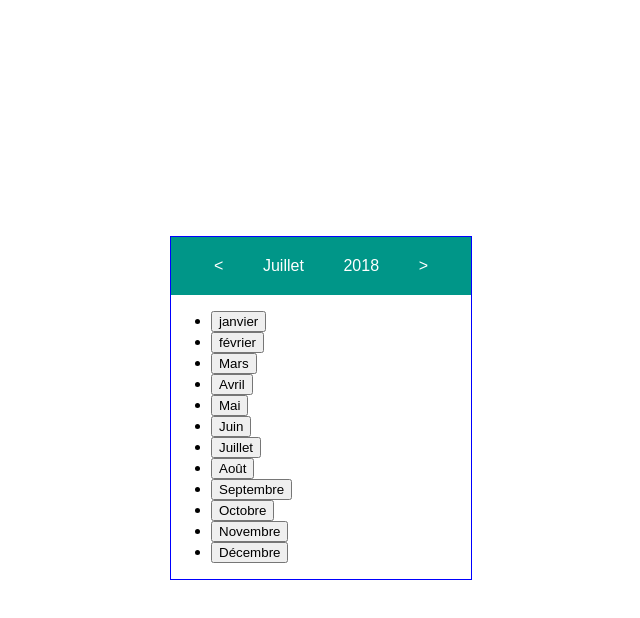
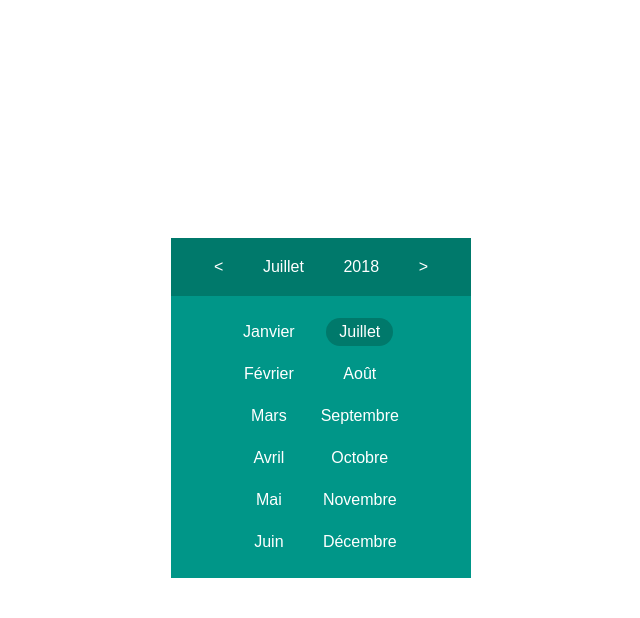
Before and after one commit to OlivierCadoz/datepicker, an Angular app: page / in a window 1280 px wide. Both pictures are taken after a click on the button "Juillet". Shown: the top 618 px of the page, without its empty margins (327-967 px from the left). Built offline with nearby package versions, Linux system fonts and the light colour scheme.

Commit message:
datepicker: month-list, year-list effectif

```diff
--- a/src/app/datepicker/datepicker-body/datepicker-body.component.html
+++ b/src/app/datepicker/datepicker-body/datepicker-body.component.html
@@ -6,6 +6,6 @@
     <month-list></month-list>
   </div>
   <div *ngSwitchCase="'year'">
-    Liste des années
+    <year-list></year-list>
   </div>
 </div>
--- a/src/app/datepicker/datepicker-body/datepicker-body.component.ts
+++ b/src/app/datepicker/datepicker-body/datepicker-body.component.ts
@@ -1,4 +1,4 @@
-import { Component, OnInit, OnDestroy } from '@angular/core';
+import { Component, OnInit, OnDestroy, ChangeDetectorRef } from '@angular/core';
 import { DatepickerService } from "../datepicker.service";
 import { Subscription } from "rxjs";
 
@@ -9,23 +9,26 @@ import { Subscription } from "rxjs";
 })
 export class DatepickerBodyComponent implements OnInit, OnDestroy {
 
-  public element = "date";
+  public element: string;
 
   private actionSub: Subscription;
 
   constructor(
-    private readonly datepickerService: DatepickerService
-  ) { }
+    private readonly datepickerService: DatepickerService,
+    private readonly cdr: ChangeDetectorRef
+  ) {}
 
   ngOnInit() {
     this.actionSub = this.datepickerService.headerAction.subscribe(action => this.actionHandling(action));
+    this.element = "date";
+    this.cdr.markForCheck();
   }
 
   ngOnDestroy() {
     this.actionSub.unsubscribe();
   }
 
-  actionHandling(action: string ): void {
+  actionHandling(action: string): void {
     this.element = action;
   }
 }
--- a/src/app/datepicker/datepicker-body/month-list/month-list.component.html
+++ b/src/app/datepicker/datepicker-body/month-list/month-list.component.html
@@ -1,7 +1,16 @@
-<ul>
-  <li *ngFor="let month of months; let index = index">
-    <button type="button" name="button" (click)="selectMonth">
-      {{ month }}
-    </button>
-  </li>
-</ul>
+<div class="month-list-container">
+  <ul class="month-list">
+    <li class="month-item" *ngFor="let month of months | slice:0:6; let index = index">
+      <button type="button" name="button" (click)="selectMonth(index)" [ngClass]="{'active': month === monthActive}">
+        {{ month }}
+      </button>
+    </li>
+  </ul>
+  <ul class="month-list">
+    <li class="month-item" *ngFor="let month of months | slice:6; let index = index">
+      <button type="button" name="button" (click)="selectMonth(6 + index)" [ngClass]="{'active': month === monthActive}">
+        {{ month }}
+      </button>
+    </li>
+  </ul>
+</div>
--- a/src/app/datepicker/datepicker-body/month-list/month-list.component.scss
+++ b/src/app/datepicker/datepicker-body/month-list/month-list.component.scss
@@ -0,0 +1,36 @@
+.month-list-container {
+  padding: 15px;
+  display: flex;
+  justify-content: center;
+}
+
+.month-list {
+  display: flex;
+  flex-direction: column;
+  align-items: center;
+  padding: 0;
+  list-style: none;
+  margin: 0;
+}
+
+.month-item {
+  margin: 7px 0;
+
+  button {
+    border: none;
+    background-color: transparent;
+    transition: ease-in-out .2s;
+    border-radius: 100px / 100px;
+    padding: 5px 13px;
+    font-size: 16px;
+    color: white;
+
+    &:hover {
+      background-color: rgba(#00796B, .7);
+    }
+
+    &.active {
+      background-color: #00796B;
+    }
+  }
+}
--- a/src/app/datepicker/datepicker-body/month-list/month-list.component.ts
+++ b/src/app/datepicker/datepicker-body/month-list/month-list.component.ts
@@ -1,4 +1,4 @@
-import { Component, OnInit, Output, EventEmitter } from '@angular/core';
+import { Component, OnInit, EventEmitter } from '@angular/core';
 import { DatepickerService } from "../../datepicker.service";
 
 @Component({
@@ -8,9 +8,8 @@ import { DatepickerService } from "../../datepicker.service";
 })
 export class MonthListComponent implements OnInit {
 
-  @Output() public monthSelected = new EventEmitter();
-
   public months: string[];
+  public monthActive: string;
 
   private date: Date;
 
@@ -18,18 +17,22 @@ export class MonthListComponent implements OnInit {
     private readonly datepickerService: DatepickerService
   ) {
     this.months = [
-      "janvier", "février", "Mars", "Avril", "Mai", "Juin", "Juillet",
+      "Janvier", "Février", "Mars", "Avril", "Mai", "Juin", "Juillet",
       "Août", "Septembre", "Octobre", "Novembre", "Décembre"
     ]
   }
 
   ngOnInit() {
-    this.datepickerService.date.subscribe(date => this.date = date);
+    this.datepickerService.date.subscribe(date => {
+      this.date = date;
+      this.monthActive = this.months[date.getMonth()];
+    });
   }
 
   selectMonth(index) {
     this.date.setMonth(index);
-    this.monthSelected.emit(this.date);
+    this.datepickerService.date.next(this.date);
+    this.datepickerService.headerAction.next("date");
   }
 
 }
--- a/src/app/datepicker/datepicker-body/year-list/year-list.component.html
+++ b/src/app/datepicker/datepicker-body/year-list/year-list.component.html
@@ -1,3 +1,9 @@
-<p>
-  year-list works!
-</p>
+<div class="year-list-container">
+  <ul class="year-list">
+    <li class="year-item" *ngFor="let year of years; let index = index">
+      <button type="button" name="button" (click)="selectYear(year)" [ngClass]="{'active': year === yearActive}">
+        {{ year }}
+      </button>
+    </li>
+  </ul>
+</div>
--- a/src/app/datepicker/datepicker-body/year-list/year-list.component.scss
+++ b/src/app/datepicker/datepicker-body/year-list/year-list.component.scss
@@ -0,0 +1,36 @@
+.year-list-container {
+  padding: 15px;
+  display: flex;
+  justify-content: center;
+}
+
+.year-list {
+  display: flex;
+  flex-wrap: wrap;
+  justify-content: space-between;
+  padding: 0;
+  list-style: none;
+  margin: 0;
+}
+
+.year-item {
+  margin: 7px 0;
+
+  button {
+    border: none;
+    background-color: transparent;
+    transition: ease-in-out .2s;
+    border-radius: 100px / 100px;
+    padding: 5px 13px;
+    font-size: 16px;
+    color: white;
+
+    &:hover {
+      background-color: rgba(#00796B, .7);
+    }
+
+    &.active {
+      background-color: #00796B;
+    }
+  }
+}
--- a/src/app/datepicker/datepicker-body/year-list/year-list.component.ts
+++ b/src/app/datepicker/datepicker-body/year-list/year-list.component.ts
@@ -1,15 +1,43 @@
-import { Component, OnInit } from '@angular/core';
+import { Component, OnInit, ChangeDetectorRef } from '@angular/core';
+import { DatepickerService } from "../../datepicker.service";
 
 @Component({
-  selector: 'app-year-list',
+  selector: 'year-list',
   templateUrl: './year-list.component.html',
   styleUrls: ['./year-list.component.scss']
 })
 export class YearListComponent implements OnInit {
 
-  constructor() { }
+  public years: number[];
+  public yearActive: number;
+
+  private date: Date;
+
+  constructor(
+    private readonly datepickerService: DatepickerService,
+    private readonly cdr: ChangeDetectorRef
+  ) {
+    this.years = [];
+  }
 
   ngOnInit() {
+    this.datepickerService.date.subscribe(date => {
+      this.date = date;
+      this.yearActive = date.getFullYear();
+      this.initYears(this.yearActive)
+    });
   }
 
+  initYears(yearActive) {
+    for (let i = 7; yearActive - i <= yearActive + 8; i--) {
+      this.years.push(yearActive - i);
+    }
+    this.cdr.markForCheck();
+  }
+
+  selectYear(newYear) {
+    this.date.setFullYear(newYear);
+    this.datepickerService.date.next(this.date);
+    this.datepickerService.headerAction.next("month");
+  }
 }
--- a/src/app/datepicker/datepicker-header/datepicker-header.component.html
+++ b/src/app/datepicker/datepicker-header/datepicker-header.component.html
@@ -2,7 +2,7 @@
   <nav class="datepicker-nav">
       <ul class="datepicker-nav-list">
         <li class="datepicker-nav-item">
-          <button class="previous-btn" type="button" name="previous">
+          <button class="previous-btn" type="button" name="previous" (click)="action !== 'year' ? changeMonth(-1) : changeYear(-1)">
             <span><</span>
           </button>
         </li>
@@ -17,7 +17,7 @@
           </button>
         </li>
         <li class="datepicker-nav-item">
-          <button class="next-btn" type="button" name="next">
+          <button class="next-btn" type="button" name="next" (click)="action !== 'year' ? changeMonth(1) : changeYear(1)">
             <span>></span>
           </button>
         </li>
--- a/src/app/datepicker/datepicker-header/datepicker-header.component.scss
+++ b/src/app/datepicker/datepicker-header/datepicker-header.component.scss
@@ -1,5 +1,5 @@
 .datepicker-header {
-  background-color: #009688;
+  background-color: #00796B;
 }
 
 .datepicker-nav-list {
--- a/src/app/datepicker/datepicker-header/datepicker-header.component.ts
+++ b/src/app/datepicker/datepicker-header/datepicker-header.component.ts
@@ -1,36 +1,64 @@
-import { Component, OnInit, Input, Output } from '@angular/core';
+import { Component, OnInit, Input, Output } from "@angular/core";
 import { DatepickerService } from "../datepicker.service";
 
 @Component({
-  selector: 'datepicker-header',
-  templateUrl: './datepicker-header.component.html',
-  styleUrls: ['./datepicker-header.component.scss']
+  selector: "datepicker-header",
+  templateUrl: "./datepicker-header.component.html",
+  styleUrls: ["./datepicker-header.component.scss"]
 })
 export class DatepickerHeaderComponent implements OnInit {
 
   public month: string;
   public year: number;
+  public action: string;
 
+  private date: Date;
   private months: string[];
 
   constructor(
     private readonly datepickerService: DatepickerService
   ) {
     this.months = [
-      "janvier", "février", "Mars", "Avril", "Mai", "Juin", "Juillet",
+      "Janvier", "Février", "Mars", "Avril", "Mai", "Juin", "Juillet",
       "Août", "Septembre", "Octobre", "Novembre", "Décembre"
     ]
   }
 
   ngOnInit() {
     this.datepickerService.date.subscribe(date => {
+      this.date = date;
       this.month = this.months[date.getMonth()];
       this.year = date.getFullYear();
     });
   }
 
+  /**
+   * Sélectionne une action du header
+   * @param {string} action
+   */
   selectAction(action: string): void {
+    this.action = action;
     this.datepickerService.headerAction.next(action);
   }
 
+  /**
+   * Change le mois
+   * @param {number} number
+   */
+  changeMonth(number: number): void {
+    const newMonth = this.date.getMonth() + number;
+    this.date.setMonth(newMonth);
+    this.datepickerService.date.next(this.date);
+  }
+
+  /**
+   * Change l'année
+   * @param {number} number
+   */
+  changeYear(number: number): void {
+    const newYear = this.date.getFullYear() + number;
+    this.date.setFullYear(newYear);
+    this.datepickerService.date.next(this.date);
+  }
+
 }
--- a/src/app/datepicker/datepicker.component.scss
+++ b/src/app/datepicker/datepicker.component.scss
@@ -1,5 +1,5 @@
 .datepicker {
   width: 300px;
   min-height: 300px;
-  border: 1px solid blue;
+  background-color: #009688;
 }
```
